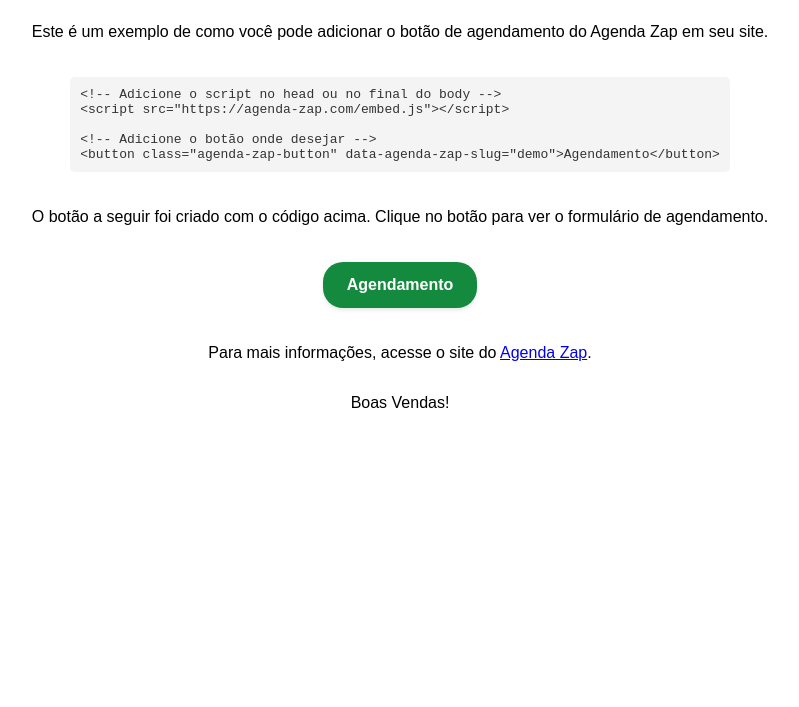
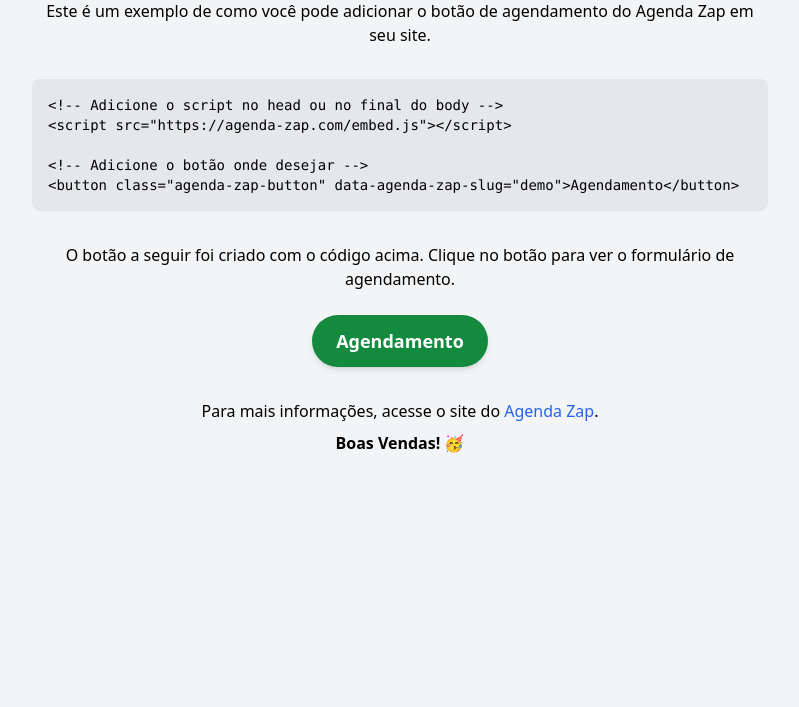
Before and after one commit to Agenda-Zap/agenda-zap-embed-sample, a plain HTML site: page index.html in a window 1280 px wide. Shown: the part 93-800 px from the top of the page, without its empty margins (240-1039 px from the left). Drawn offline with nearby package versions, Linux system fonts and the light colour scheme; a script that the page names is missing.

Commit message:
feat: add tailwind, convert css onto classes

```diff
--- a/index.html
+++ b/index.html
@@ -4,67 +4,40 @@
     <meta charset="UTF-8" />
     <meta name="viewport" content="width=device-width, initial-scale=1.0" />
     <title>Agenda Zap | Exemplo de Embed</title>
+    <script src="https://cdn.tailwindcss.com"></script>
     <style>
-      body {
-        font-family: Arial, sans-serif;
-        margin: 0;
-        padding: 0;
-      }
       .agenda-zap-button {
-        margin-top: 20px;
-        margin-bottom: 20px;
         background-color: #148a3f;
-        color: #fff;
-        padding: 14px 24px;
-        border: none;
-        border-radius: 20px;
-        cursor: pointer;
-        font-size: 16px;
-        font-weight: bold;
-        box-shadow: 0 2px 4px rgba(0, 0, 0, 0.1);
-      }
-      .container {
-        max-width: 800px;
-        margin: 0 auto;
-        padding: 20px;
-        display: flex;
-        flex-direction: column;
-        align-items: center;
-      }
-      code {
-        color: #333;
-        background-color: #f4f4f4;
-        padding: 10px;
-        border-radius: 5px;
-        margin-top: 20px;
-        display: block;
-        margin-bottom: 20px;
       }
     </style>
   </head>
-  <body>
-    <main class="container">
-      <h1>Agenda Zap | Exemplo de Embed</h1>
-      <p>Este é um exemplo de como você pode adicionar o botão de agendamento do Agenda Zap em seu site.</p>
+  <body class="font-sans bg-gray-100">
+    <main class="container mx-auto px-4 py-8 max-w-3xl">
+      <h1 class="text-3xl font-bold text-center mb-6">Agenda Zap - Exemplo de Embed</h1>
+      <h2 class="text-center mb-8">Este é um exemplo de como você pode adicionar o botão de agendamento do Agenda Zap em seu site.</h2>
 
-      <code>
-        &lt;!-- Adicione o script no head ou no final do body --&gt;
-        <br />
-        &lt;script src=&quot;https://agenda-zap.com/embed.js&quot;&gt;&lt;/script&gt;
-        <br />
-        <br />
-        &lt;!-- Adicione o bot&atilde;o onde desejar --&gt;
-        <br />
-        &lt;button class=&quot;agenda-zap-button&quot; data-agenda-zap-slug=&quot;demo&quot;&gt;Agendamento&lt;/button&gt;
-      </code>
+      <pre class="bg-gray-200 p-4 rounded-lg overflow-x-auto mb-8 text-sm"><code>&lt;!-- Adicione o script no head ou no final do body --&gt;
+&lt;script src=&quot;https://agenda-zap.com/embed.js&quot;&gt;&lt;/script&gt;
 
-      <p>O botão a seguir foi criado com o código acima. Clique no botão para ver o formulário de agendamento.</p>
+&lt;!-- Adicione o bot&atilde;o onde desejar --&gt;
+&lt;button class=&quot;agenda-zap-button&quot; data-agenda-zap-slug=&quot;demo&quot;&gt;Agendamento&lt;/button&gt;</code></pre>
+
+      <p class="text-center mb-6">O botão a seguir foi criado com o código acima. Clique no botão para ver o formulário de agendamento.</p>
 
       <!-- Adicione o botão onde desejar -->
-      <button class="agenda-zap-button" data-agenda-zap-slug="demo">Agendamento</button>
+      <div class="flex justify-center mb-8">
+        <button
+          class="agenda-zap-button text-white px-6 py-3 rounded-full font-bold text-lg shadow-md hover:shadow-lg transition duration-300"
+          data-agenda-zap-slug="demo"
+        >
+          Agendamento
+        </button>
+      </div>
 
-      <p>Para mais informações, acesse o site do <a href="https://agenda-zap.com" target="_blank">Agenda Zap</a>.</p>
-      <p>Boas Vendas!</p>
+      <p class="text-center mb-2">
+        Para mais informações, acesse o site do <a href="https://agenda-zap.com" target="_blank" class="text-blue-600 hover:underline">Agenda Zap</a>.
+      </p>
+      <p class="text-center font-bold">Boas Vendas! 🥳</p>
     </main>
 
     <!-- Adicione o script no head ou no final do body -->
```
